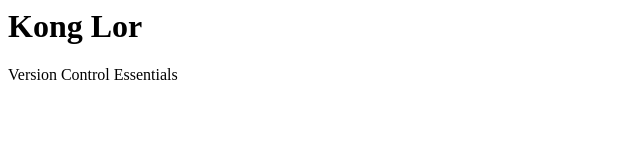
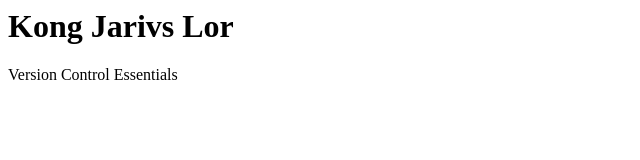
Before and after one commit to kjl-89/demo1, a plain HTML site: page index.html in a window 1280 px wide. Shown: the whole page, without its empty margins (0-640 px from the left). Drawn offline with Linux system fonts and the light colour scheme.

Commit message:
:sparkles: added middle name

```diff
--- a/index.html
+++ b/index.html
@@ -1,2 +1,2 @@
-<h1> Kong Lor</h1>
+<h1> Kong Jarivs Lor</h1>
 <p>Version Control Essentials</p>
```
